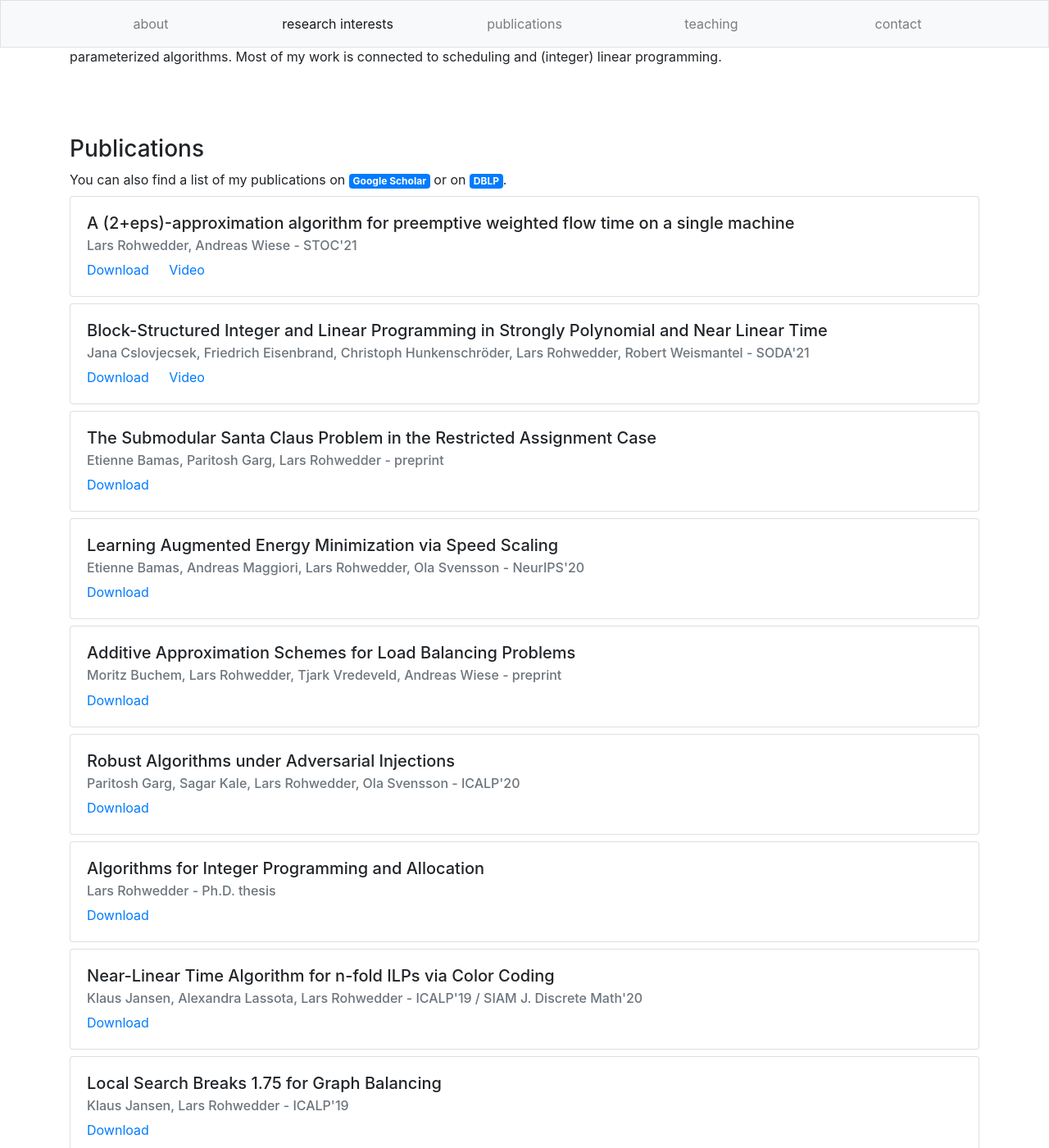
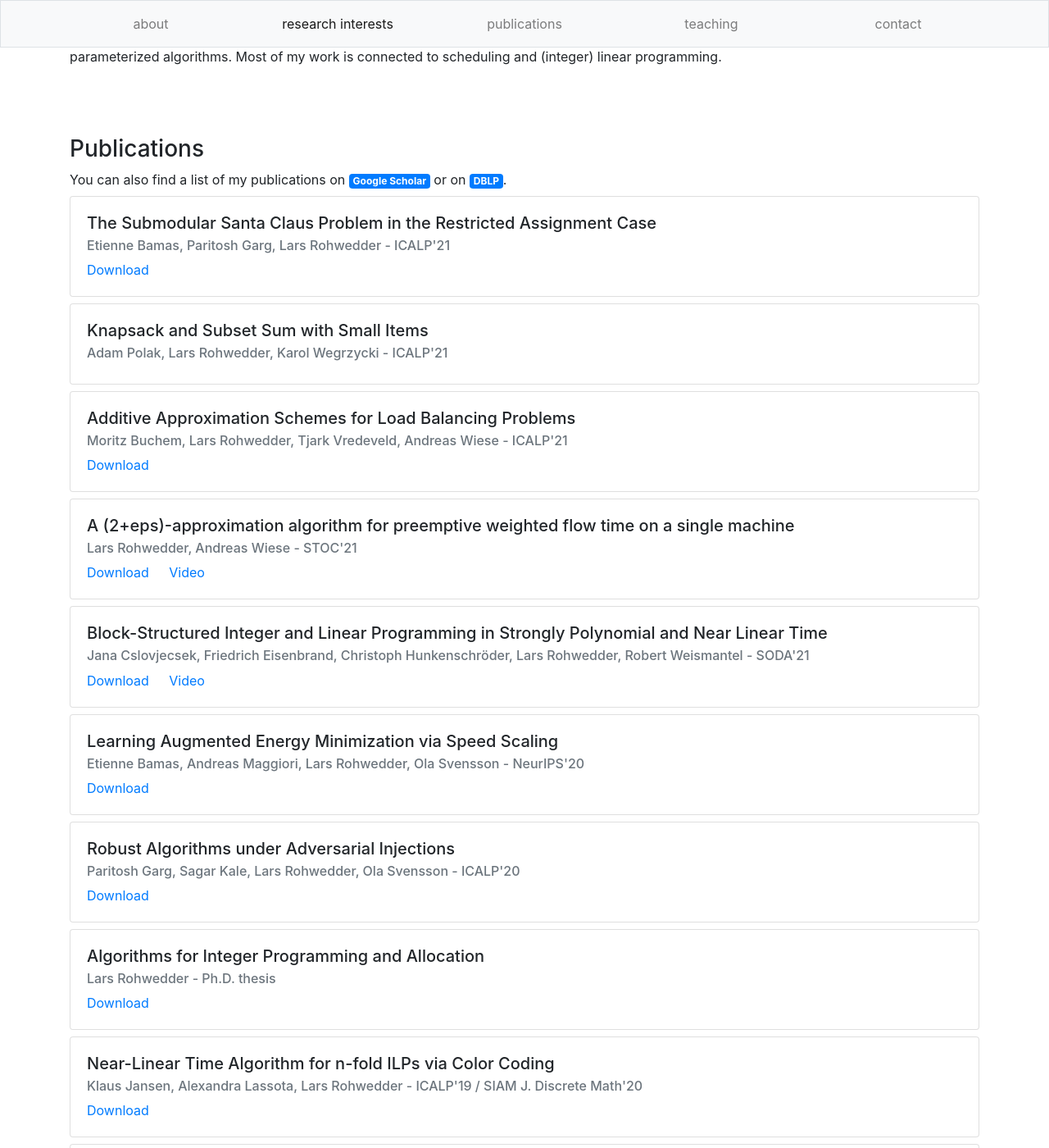
Before and after one commit to larsrohwedder/larsrohwedder.github.io, a Jekyll site: the page built from index.html, in a window 1280 px wide and 1400 px high, scrolled down 1804 px. Shown: the whole window at 82% size. Built offline with Jekyll 4.4.1, drawn with Linux system fonts in a browser that asks for light colours.

Commit message:
publications

```diff
--- a/_data/publications.yml
+++ b/_data/publications.yml
@@ -1,3 +1,17 @@
+- authors: "Etienne Bamas, Paritosh Garg, Lars Rohwedder"
+  title: "The Submodular Santa Claus Problem in the Restricted Assignment Case"
+  conference: "ICALP'21"
+  preprint: "https://arxiv.org/abs/2011.06939"
+
+- authors: "Adam Polak, Lars Rohwedder, Karol Wegrzycki"
+  title: "Knapsack and Subset Sum with Small Items"
+  conference: "ICALP'21"
+
+- authors: "Moritz Buchem, Lars Rohwedder, Tjark Vredeveld, Andreas Wiese"
+  title: "Additive Approximation Schemes for Load Balancing Problems"
+  conference: "ICALP'21"
+  preprint: "https://arxiv.org/abs/2007.09333"
+
 - authors: "Lars Rohwedder, Andreas Wiese"
   title: "A (2+eps)-approximation algorithm for preemptive weighted flow time on a single machine"
   conference: "STOC'21"
@@ -10,20 +24,10 @@
   preprint: "https://arxiv.org/abs/2002.07745v2"
   video: "https://www.youtube.com/watch?v=SjVjwqBAlSM"
 
-- authors: "Etienne Bamas, Paritosh Garg, Lars Rohwedder"
-  title: "The Submodular Santa Claus Problem in the Restricted Assignment Case"
-  conference: "preprint"
-  preprint: "https://arxiv.org/abs/2011.06939"
-
 - authors: "Etienne Bamas, Andreas Maggiori, Lars Rohwedder, Ola Svensson"
   title: "Learning Augmented Energy Minimization via Speed Scaling"
   conference: "NeurIPS'20"
   preprint: "https://arxiv.org/abs/2010.11629"
-
-- authors: "Moritz Buchem, Lars Rohwedder, Tjark Vredeveld, Andreas Wiese"
-  title: "Additive Approximation Schemes for Load Balancing Problems"
-  conference: "preprint"
-  preprint: "https://arxiv.org/abs/2007.09333"
 
 - authors: "Paritosh Garg, Sagar Kale, Lars Rohwedder, Ola Svensson"
   title: "Robust Algorithms under Adversarial Injections"
```
Also changed, not shown: 1 other file.
